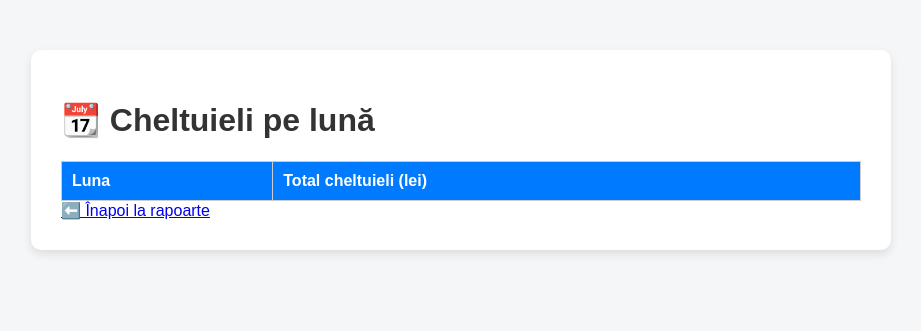
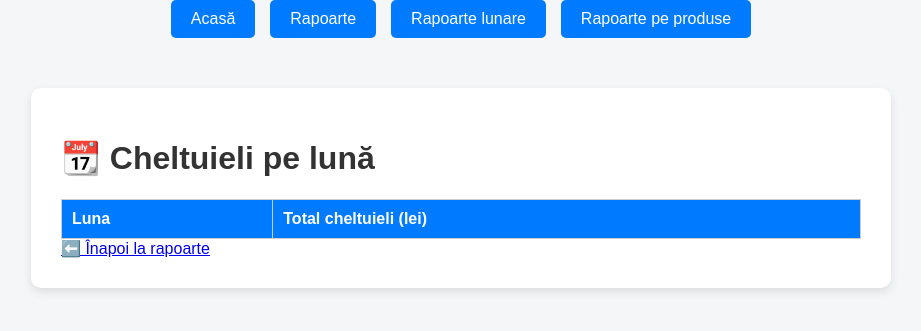
Before and after one commit to orlandor88/expenses_project, a Flask app: page /reports/monthly in a window 1280 px wide. Shown: the top 331 px of the page, without its empty margins (179-1100 px from the left). Run offline with Flask 3, Linux system fonts and the light colour scheme; data that the repository does not hold is empty.

Commit message:
Fix navigation and report queries
- Update navbar links to use /reports routes
- Fix SQL queries in monthly and product reports
- Fix column names in expense queries (quantity instead of cantitate)
- Add proper product name joins in product report

```diff
--- a/app_web.py
+++ b/app_web.py
@@ -115,7 +115,7 @@ def reports_home():
 @app.route("/reports/monthly")
 def report_monthly():
     query = """
-        SELECT substr(date, 1, 7) AS luna, SUM(price * cantitate)
+        SELECT substr(date, 1, 7) AS luna, SUM(price * quantity) AS total
         FROM expenses
         GROUP BY substr(date, 1, 7)
         ORDER BY luna DESC
@@ -127,10 +127,11 @@ def report_monthly():
 @app.route("/reports/products")
 def report_products():
     query = """
-        SELECT name, SUM(price * cantitate)
-        FROM expenses
-        GROUP BY name
-        ORDER BY SUM(price * cantitate) DESC
+        SELECT p.name, SUM(e.price * e.quantity) AS total
+        FROM expenses e
+        JOIN products p ON e.product_id = p.id
+        GROUP BY p.name
+        ORDER BY total DESC
     """
     data = query_db(EXPENSES_DB, query)
     return render_template("report_products.html", data=data)
--- a/static/style.css
+++ b/static/style.css
@@ -73,3 +73,22 @@ thead {
     background-color: #007bff;
     color: white;
 }
+.navbar {
+    display: flex;
+    justify-content: center;
+    gap: 15px;
+    margin-bottom: 30px;
+}
+
+.navbar a {
+    text-decoration: none;
+    background-color: #007bff;
+    color: white;
+    padding: 10px 20px;
+    border-radius: 5px;
+    transition: background-color 0.2s;
+}
+
+.navbar a:hover {
+    background-color: #0056b3;
+}
--- a/templates/index.html
+++ b/templates/index.html
@@ -6,6 +6,12 @@
     <link rel="stylesheet" href="{{ url_for('static', filename='style.css') }}">
 </head>
 <body>
+    <div class="navbar">
+        <a href="/">Acasă</a>
+        <a href="/reports">Rapoarte</a>
+        <a href="/reports/monthly">Rapoarte lunare</a>
+        <a href="/reports/products">Rapoarte pe produse</a>
+    </div>
     <div class="container">
         <h1>Gestionare Produse și Cheltuieli</h1>
 
--- a/templates/report_monthly.html
+++ b/templates/report_monthly.html
@@ -6,6 +6,12 @@
     <link rel="stylesheet" href="{{ url_for('static', filename='style.css') }}">
 </head>
 <body>
+    <div class="navbar">
+        <a href="/">Acasă</a>
+        <a href="/reports">Rapoarte</a>
+        <a href="/reports/monthly">Rapoarte lunare</a>
+        <a href="/reports/products">Rapoarte pe produse</a>
+    </div>
 <div class="container">
     <h1>📆 Cheltuieli pe lună</h1>
     <table>
--- a/templates/report_products.html
+++ b/templates/report_products.html
@@ -6,6 +6,12 @@
     <link rel="stylesheet" href="{{ url_for('static', filename='style.css') }}">
 </head>
 <body>
+<div class="navbar">
+    <a href="/">Acasă</a>
+    <a href="/reports">Rapoarte</a>
+    <a href="/reports/monthly">Rapoarte lunare</a>
+    <a href="/reports/products">Rapoarte pe produse</a>
+</div>
 <div class="container">
     <h1>🛒 Cheltuieli pe produse</h1>
     <table>
```
